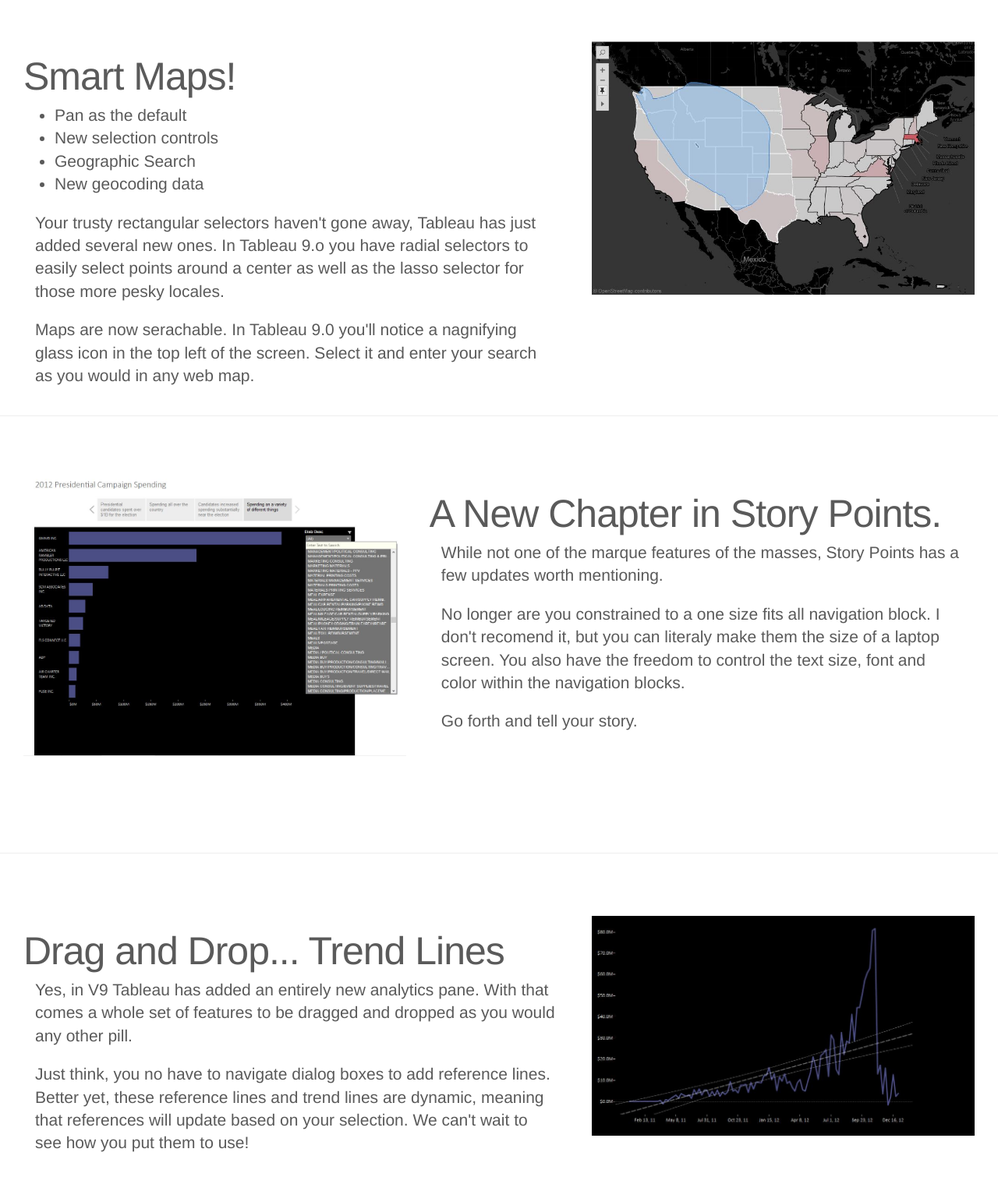
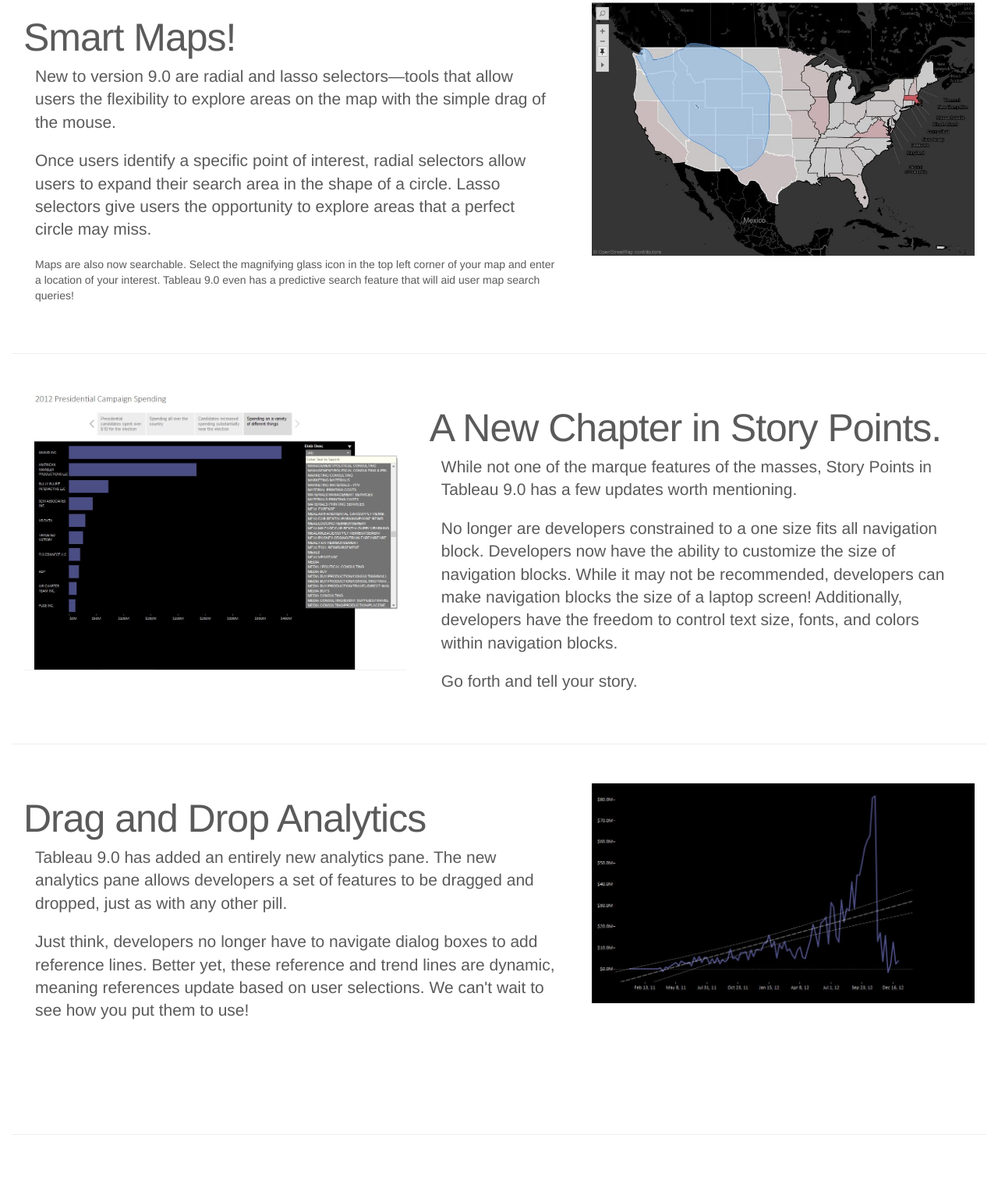
Before and after one commit to rcrocker13/tableau90roadshow, a plain HTML site: page index.html in a window 1280 px wide. Shown: the part 708-2218 px from the top of the page at 78% size. Drawn offline with nearby package versions, Linux system fonts and the light colour scheme.

Commit message:
Update copy and featurete margins

```diff
--- a/carousel.css
+++ b/carousel.css
@@ -84,7 +84,7 @@ p {
 ------------------------- */
 
 .featurette-divider {
-  margin: 80px 0; /* Space out the Bootstrap <hr> more */
+  margin: 50px 15px; /* Space out the Bootstrap <hr> more */
 }
 
 /* Thin out the marketing headings */
--- a/index.html
+++ b/index.html
@@ -117,14 +117,9 @@
       <div class="row featurette">
         <div class="col-md-7">
           <h2 class="featurette-heading">Smart Maps!</h2>
-          <ul class="lead">
-            <li>Pan as the default</li>
-            <li>New selection controls</li>
-            <li>Geographic Search</li>
-            <li>New geocoding data</li>
-          </ul>
-          <p class="lead">Your trusty rectangular selectors haven't gone away, Tableau has just added several new ones. In Tableau 9.o you have radial selectors to easily select points around a center as well as the lasso selector for those more pesky locales.</p>
-          <p class="lead">Maps are now serachable. In Tableau 9.0 you'll notice a nagnifying glass icon in the top left of the screen. Select it and enter your search as you would in any web map.</p>
+          <p class="lead">New to version 9.0 are radial and lasso selectors—tools that allow users the flexibility to explore areas on the map with the simple drag of the mouse. </p>
+          <p class="lead">Once users identify a specific point of interest, radial selectors allow users to expand their search area in the shape of a circle. Lasso selectors give users the opportunity to explore areas that a perfect circle may miss.</p>
+          <p>Maps are also now searchable. Select the magnifying glass icon in the top left corner of your map and enter a location of your interest. Tableau 9.0 even has a predictive search feature that will aid user map search queries! </p>
         </div>
         <div class="col-md-5">
           <img class="featurette-image img-responsive center-block" src="/assets:js/campaign_map1.jpg" data-src="holder.js/500x500/auto" alt="Generic placeholder image">
@@ -136,10 +131,9 @@
       <div class="row featurette">
         <div class="col-md-7 col-md-push-5">
           <h2 class="featurette-heading">A New Chapter in Story Points.</h2>
-          <p class="lead">While not one of the marque features of the masses, Story Points has a few updates worth mentioning.
+          <p class="lead">While not one of the marque features of the masses, Story Points in Tableau 9.0 has a few updates worth mentioning.
           </p>
-          <p class="lead">No longer are you constrained to a one size fits all navigation block. I don't recomend it, but you can literaly make them the size of a laptop screen. You also have the freedom to control the text size, font and color within the navigation blocks.
-          </p>
+          <p class="lead">No longer are developers constrained to a one size fits all navigation block. Developers now have the ability to customize the size of navigation blocks.  While it may not be recommended, developers can make navigation blocks the size of a laptop screen! Additionally, developers have the freedom to control text size, fonts, and colors within navigation blocks.</p>
           <p class="lead">Go forth and tell your story.</p>
         </div>
         <div class="col-md-5 col-md-pull-7">
@@ -151,9 +145,9 @@
 
       <div class="row featurette">
         <div class="col-md-7">
-          <h2 class="featurette-heading">Drag and Drop... Trend Lines</h2>
-          <p class="lead">Yes, in V9 Tableau has added an entirely new analytics pane. With that comes a whole set of features to be dragged and dropped as you would any other pill.</p>
-          <p class="lead">Just think, you no have to navigate dialog boxes to add reference lines. Better yet, these reference lines and trend lines are dynamic, meaning that references will update based on your selection. We can't wait to see how you put them to use!</p>
+          <h2 class="featurette-heading">Drag and Drop Analytics</h2>
+          <p class="lead">Tableau 9.0 has added an entirely new analytics pane. The new analytics pane allows developers a set of features to be dragged and dropped, just as with any other pill.</p>
+          <p class="lead">Just think, developers no longer have to navigate dialog boxes to add reference lines. Better yet, these reference and trend lines are dynamic, meaning references update based on user selections. We can't wait to see how you put them to use!</p>
         </div>
         <div class="col-md-5">
           <img class="featurette-image img-responsive center-block"  src="/assets:js/campaign_spending_trend1.jpg" data-src="holder.js/500x500/auto" alt="Generic placeholder image">
@@ -210,7 +204,6 @@
     <!-- Placed at the end of the document so the pages load faster -->
     <script src="http://ajax.googleapis.com/ajax/libs/jquery/1.11.2/jquery.min.js"></script>
     <script src="//maxcdn.bootstrapcdn.com/bootstrap/3.3.4/js/bootstrap.min.js"></script>
-    <script type="text/javascript" src="script.js"></script>
     <!-- Just to make our placeholder images work. Don't actually copy the next line! -->
     <script src="/assets:js/vendor/holder.js"></script>
     <!-- IE10 viewport hack for Surface/desktop Windows 8 bug -->
```
